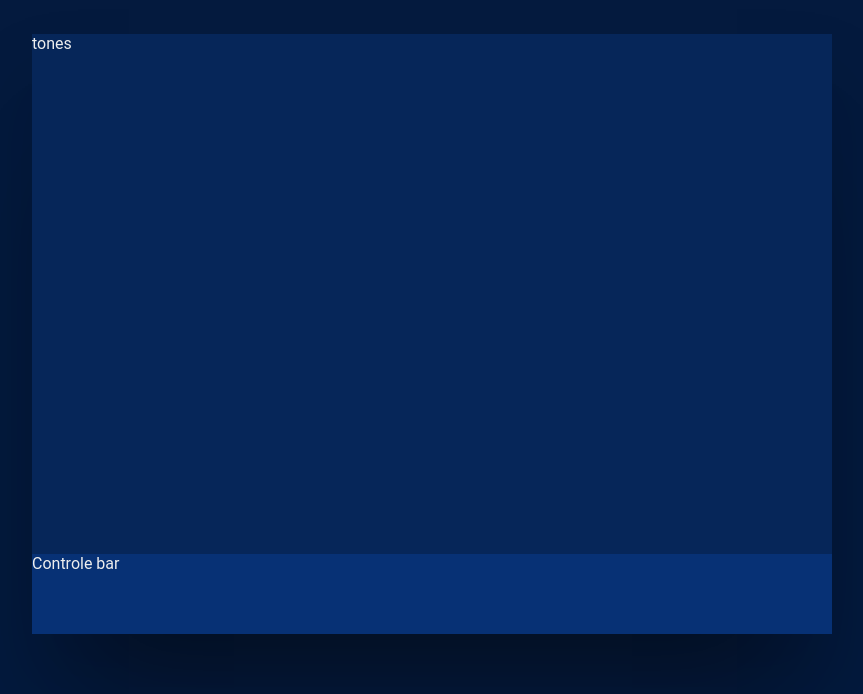
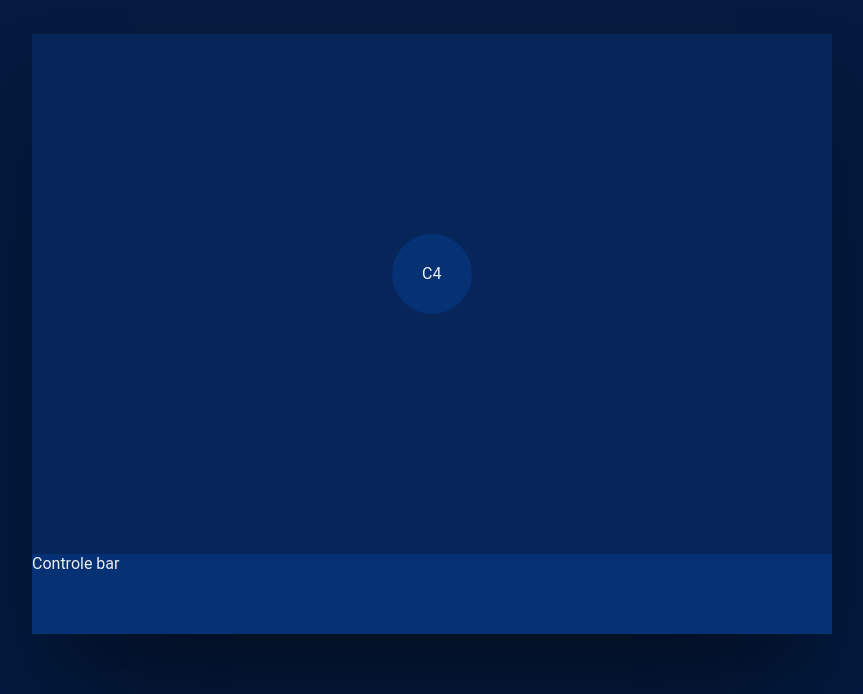
Before and after one commit to jamal7x7/daily-react-030-melody-maker-app, a React app: page / in a window 1280 px wide. Shown: the part 106-800 px from the top of the page, without its empty margins (208-1071 px from the left). Built offline with nearby package versions, Linux system fonts and the light colour scheme.

Commit message:
tonejs added

```diff
--- a/package.json
+++ b/package.json
@@ -5,7 +5,8 @@
   "dependencies": {
     "react": "^16.4.1",
     "react-dom": "^16.4.1",
-    "react-scripts": "1.1.4"
+    "react-scripts": "1.1.4",
+    "tone": "^0.12.80"
   },
   "scripts": {
     "start": "react-scripts start",
--- a/src/components/App.js
+++ b/src/components/App.js
@@ -1,4 +1,5 @@
 import React, { Component } from 'react'
+import Tone from 'tone'
 import '../styles/App.css'
 
 const Header = () => (
@@ -10,7 +11,7 @@ const Header = () => (
 const Items = (props) => (
   <div className='tones'>
 
-    tones
+    <div className="c4" onClick={props.handleClick}>C4</div>
 
   </div>
 )
@@ -29,18 +30,34 @@ class MelodyMakerApp extends Component {
 
   }
 
+  handleClick = () => {
+      //create a synth and connect it to the master output (your speakers)
+      const synth = new Tone.Synth().toMaster()
+
+      //play a middle 'C' for the duration of an 8th note
+      synth.triggerAttackRelease("C4", "8n")
+
+  }
+
   componentDidMount() {
 
+    //create a synth and connect it to the master output (your speakers)
+    const synth = new Tone.Synth().toMaster()
+
+    //play a middle 'C' for the duration of an 8th note
+    synth.triggerAttackRelease("C4", "8n")
 
   }
 
 
-  render () {
+      render () {
     return (
       <div className='App-container'>
 
         <ControleBar />
-        <Items />
+        <Items
+          handleClick={this.handleClick}
+        />
 
       </div>
     )
--- a/src/styles/App.sass
+++ b/src/styles/App.sass
@@ -59,6 +59,16 @@ body
 
   .tones
     grid-area: tones
+    .c4
+      background: $bgl
+      padding: 30px
+      border-radius: 50px
+      height: 20px
+      width: 20px
+      margin: 200px auto
+      &:hover
+        background: $pink
+
 
   .controle-bar
     grid-area: controle-bar
```
Also changed, not shown: public/index.html (+1 -0 lines), src/styles/App.css, 2 other files.
